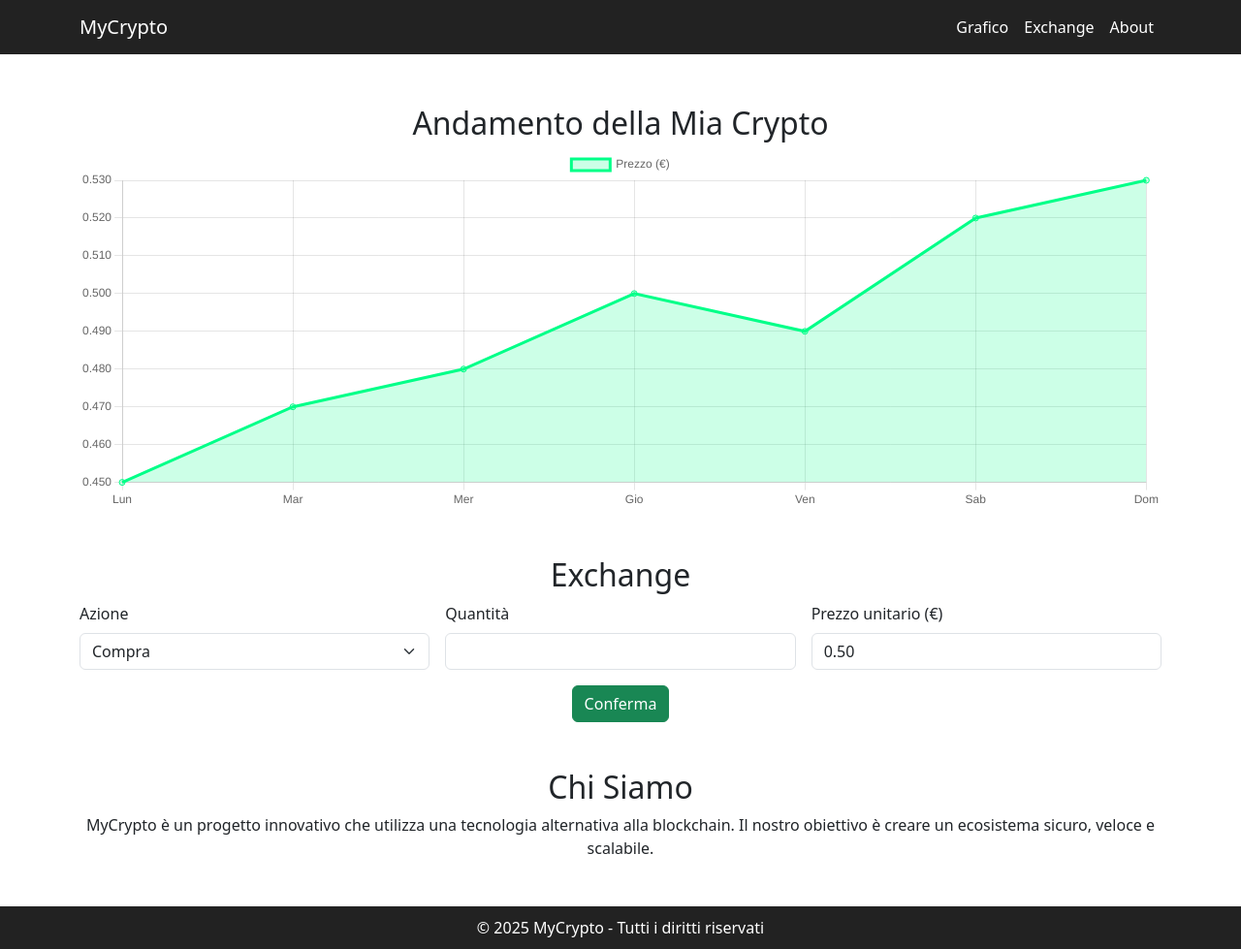
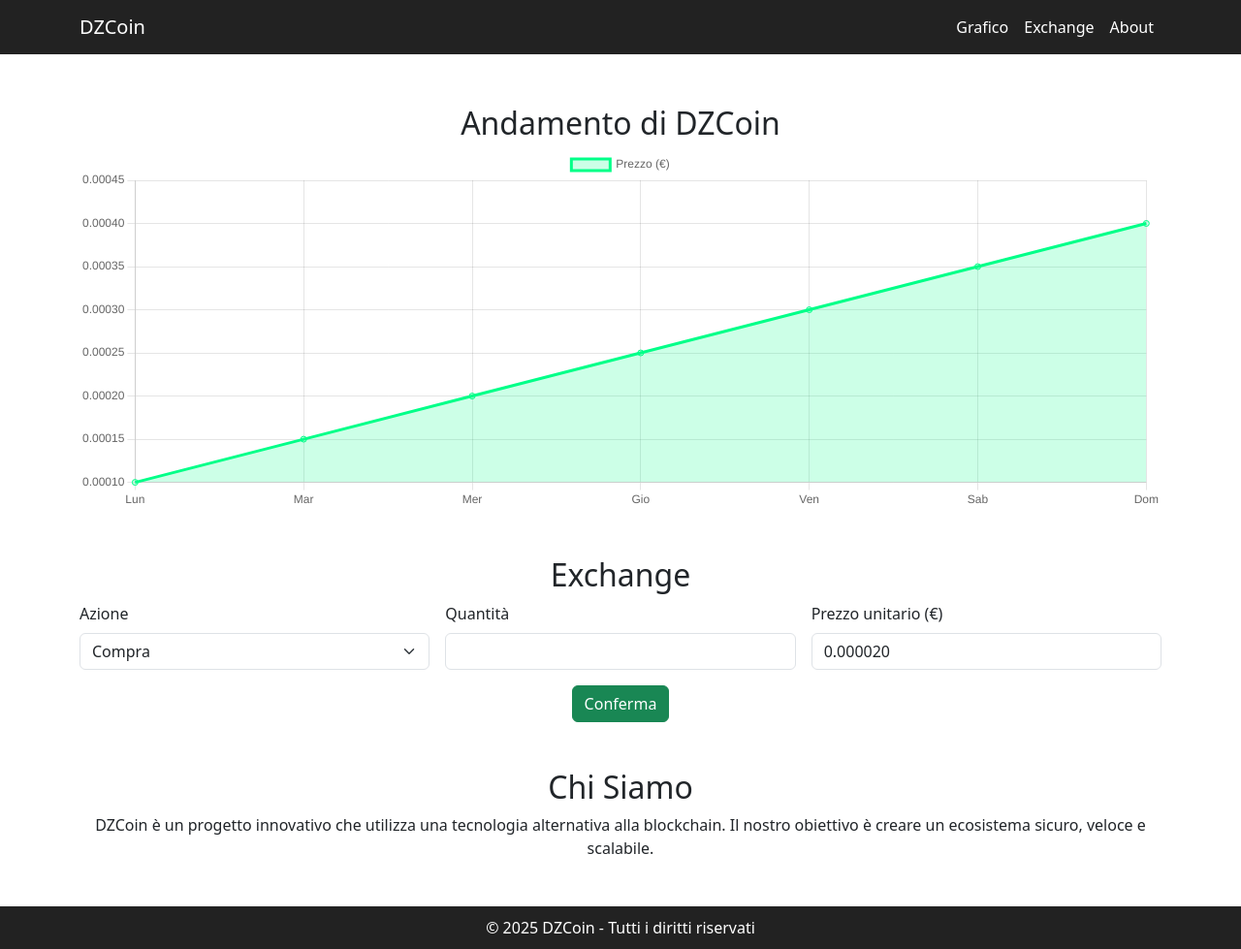
Before and after one commit to DZCryptocoin/DZC-site, a plain HTML site: page index.html in a window 1280 px wide. Shown: the whole page at 97% size. Drawn offline with nearby package versions, Linux system fonts and the light colour scheme.

Commit message:
2nd upload

```diff
--- a/index.html
+++ b/index.html
@@ -3,7 +3,7 @@
 <head>
   <meta charset="UTF-8" />
   <meta name="viewport" content="width=device-width, initial-scale=1.0" />
-  <title>La Mia Crypto</title>
+  <title>DZCoin</title>
   <link rel="stylesheet" href="https://cdnjs.cloudflare.com/ajax/libs/bootstrap/5.3.0/css/bootstrap.min.css">
   <script src="https://cdn.jsdelivr.net/npm/chart.js"></script>
   <style>
@@ -18,7 +18,7 @@
 <!-- Navbar -->
 <nav class="navbar fixed-top navbar-expand-lg navbar-dark">
   <div class="container">
-    <a class="navbar-brand" href="#">MyCrypto</a>
+    <a class="navbar-brand" href="#">DZCoin</a>
     <button class="navbar-toggler" data-bs-toggle="collapse" data-bs-target="#menu">
       <span class="navbar-toggler-icon"></span>
     </button>
@@ -34,7 +34,7 @@
 
 <!-- Sezione Grafico -->
 <section id="grafico" class="container my-5">
-  <h2 class="text-center">Andamento della Mia Crypto</h2>
+  <h2 class="text-center">Andamento di DZCoin</h2>
   <canvas id="priceChart" height="100"></canvas>
 </section>
 
@@ -55,7 +55,7 @@
     </div>
     <div class="col-md-4">
       <label for="price" class="form-label">Prezzo unitario (€)</label>
-      <input type="text" id="price" class="form-control" readonly value="0.50" />
+      <input type="text" id="price" class="form-control" readonly value="0.000020" />
     </div>
     <div class="col-12 text-center">
       <button type="button" class="btn btn-success">Conferma</button>
@@ -67,14 +67,14 @@
 <section id="about" class="container my-5">
   <h2 class="text-center">Chi Siamo</h2>
   <p class="text-center">
-    MyCrypto è un progetto innovativo che utilizza una tecnologia alternativa alla blockchain.
+    DZCoin è un progetto innovativo che utilizza una tecnologia alternativa alla blockchain.
     Il nostro obiettivo è creare un ecosistema sicuro, veloce e scalabile.
   </p>
 </section>
 
 <!-- Footer -->
 <footer>
-  © 2025 MyCrypto - Tutti i diritti riservati
+  © 2025 DZCoin - Tutti i diritti riservati
 </footer>
 
 <!-- Script -->
@@ -87,7 +87,7 @@
       labels: ['Lun', 'Mar', 'Mer', 'Gio', 'Ven', 'Sab', 'Dom'],
       datasets: [{
         label: 'Prezzo (€)',
-        data: [0.45, 0.47, 0.48, 0.50, 0.49, 0.52, 0.53],
+        data: [0.00010, 0.00015, 0.00020, 0.00025, 0.00030, 0.00035, 0.00040],
         borderColor: '#00ff88',
         backgroundColor: 'rgba(0,255,136,0.2)',
         fill: true
```
